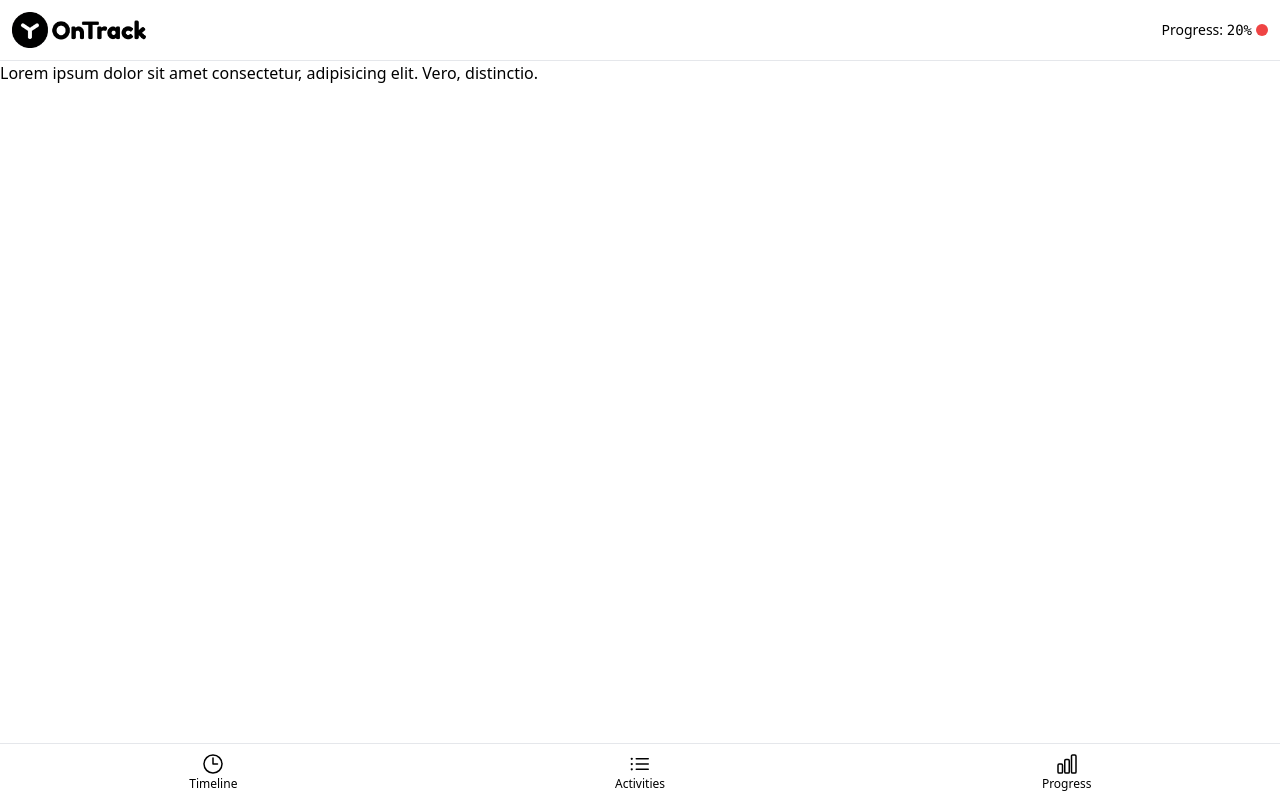
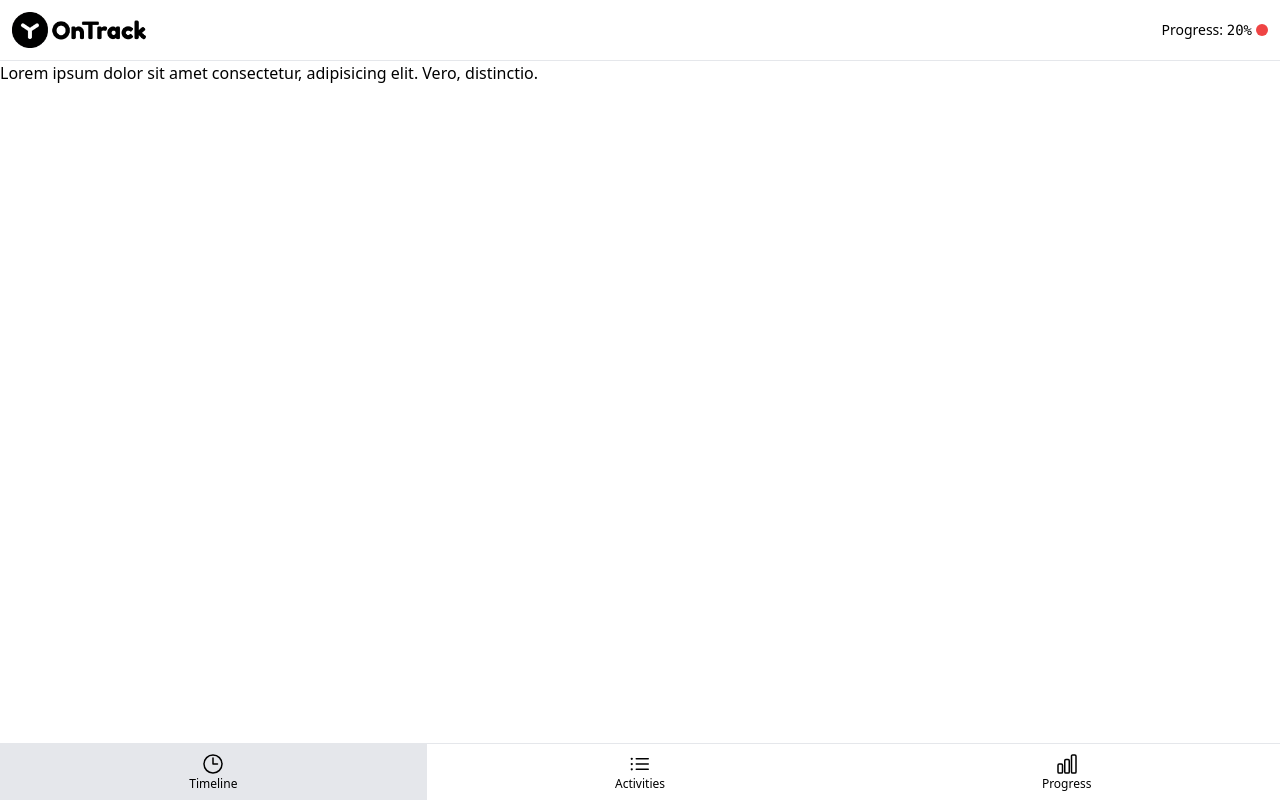
Before and after one commit to PSKutergin/OnTrackVue3, a Vue app: page / in a window 1280 px wide. Built offline with nearby package versions, Linux system fonts and the light colour scheme.

Commit message:
add styles for nav onclick

```diff
--- a/src/components/TheNav.vue
+++ b/src/components/TheNav.vue
@@ -1,4 +1,5 @@
 <script setup>
+import { ref } from 'vue'
 import NavItem from './NavItem.vue'
 
 import { ClockIcon, ListBulletIcon, ChartBarIcon } from '@heroicons/vue/24/outline'
@@ -8,12 +9,20 @@ const navItems = {
   activities: ListBulletIcon,
   progress: ChartBarIcon
 }
+
+const currentPage = ref('timeline')
 </script>
 
 <template>
   <nav class="sticky bottom-0 z-10 bg-white">
     <ul class="flex items-center justify-around border-t">
-      <NavItem v-for="(icon, page) in navItems" :key="page" :href="`#${page}`">
+      <NavItem
+        v-for="(icon, page) in navItems"
+        :key="page"
+        :href="`#${page}`"
+        :class="{ 'pointer-events-none bg-gray-200': page === currentPage }"
+        @click="currentPage = page"
+      >
         <component :is="icon" class="h-6 w-6" /> {{ page }}
       </NavItem>
     </ul>
```
